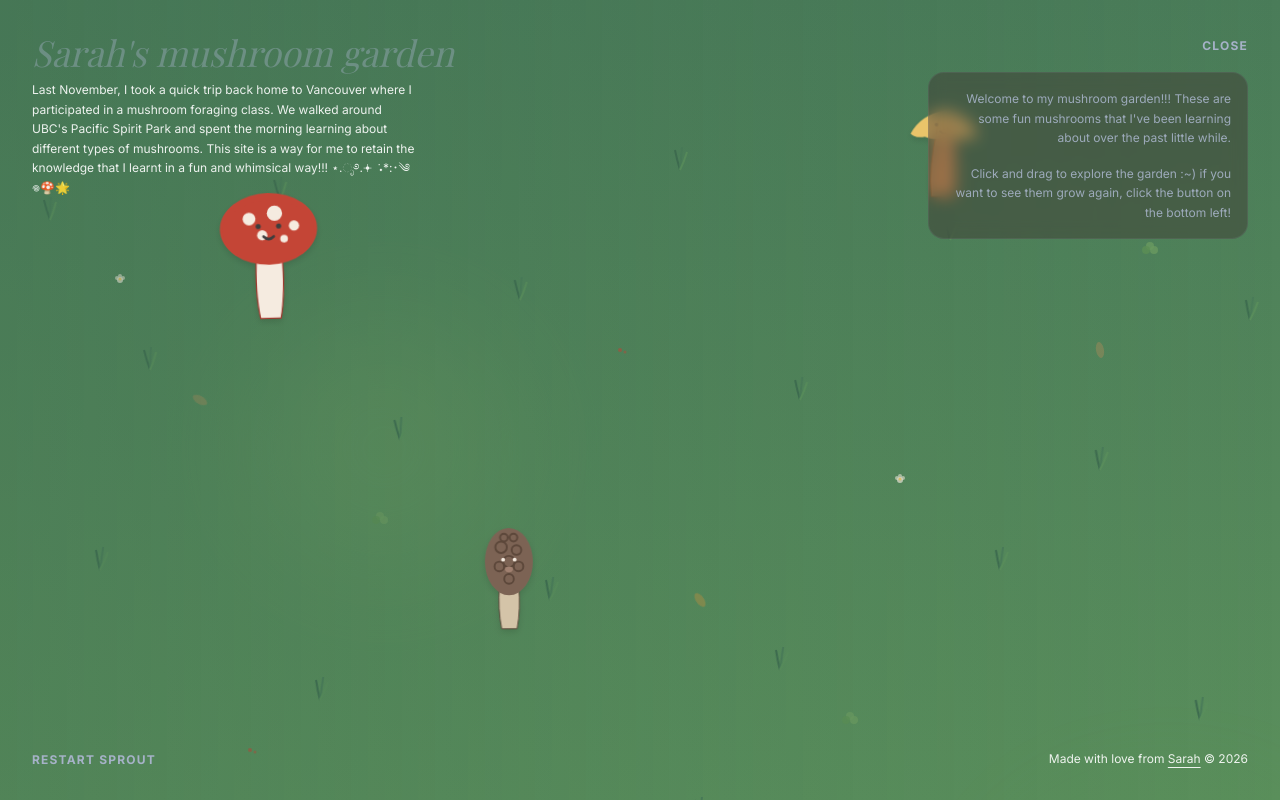
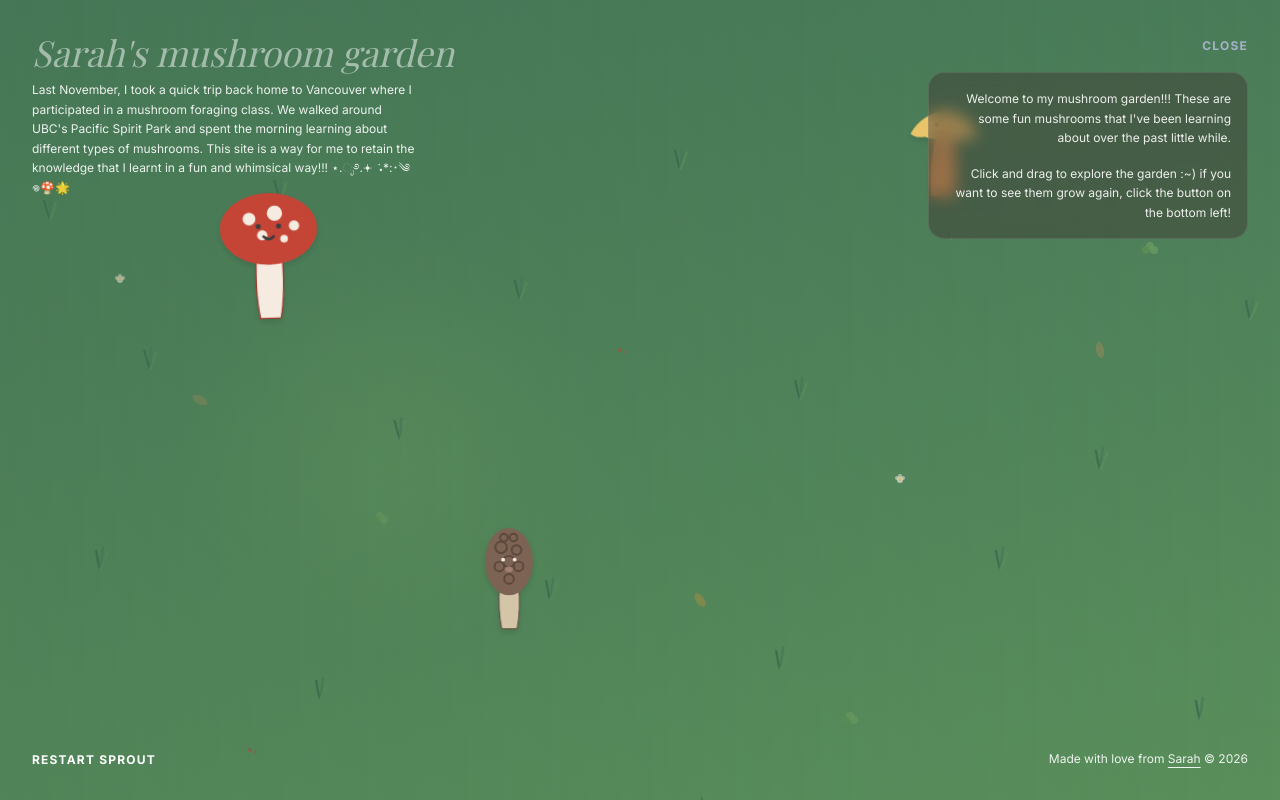
Before and after one commit to sarahdang/mushroom-ftw, a Next.js app: page / in a window 1280 px wide. Both pictures are taken after a click on the button "LEARN MORE". Shown: the top 800 px of the page. Built offline with nearby package versions, Linux system fonts and the light colour scheme; a web font is replaced by a local one.

Commit message:
Update page.tsx

```diff
--- a/app/page.tsx
+++ b/app/page.tsx
@@ -231,7 +231,7 @@ export default function MushroomGarden() {
 
       {/* Sticky top-left title */}
       <div className="fixed top-8 left-8 z-50 space-y-4">
-        <h1 className="font-serif text-3xl md:text-4xl text-[var(--color-bluebell)]/40 italic">
+        <h1 className="font-serif text-3xl md:text-4xl text-[var(--color-white)]/50 italic">
           Sarah's mushroom garden
         </h1>
       </div>
@@ -257,11 +257,11 @@ export default function MushroomGarden() {
             ${isInfoOpen ? "max-h-96 opacity-100" : "max-h-0 opacity-0"}
           `}
         >
-          <div className="space-y-4 p-4 bg-[var(--color-espresso)]/40 rounded-lg backdrop-blur-sm border border-[var(--color-bluebell)]/10">
-            <p className="font-sans text-xs leading-relaxed text-[var(--color-bluebell)]/90">
+          <div className="space-y-4 p-4 bg-[var(--color-espresso)]/40 rounded-lg backdrop-blur-sm border border-[var(--color-white)]/10">
+            <p className="font-sans text-xs leading-relaxed text-[var(--color-white)]/90">
               Welcome to my mushroom garden!!! These are some fun mushrooms that I've been learning about over the past little while.
             </p>
-            <p className="font-sans text-xs leading-relaxed text-[var(--color-bluebell)]/90">
+            <p className="font-sans text-xs leading-relaxed text-[var(--color-white)]/90">
               Click and drag to explore the garden :~) if you want to see them grow again, click the button on the bottom left!
             </p>
           </div>
@@ -271,7 +271,7 @@ export default function MushroomGarden() {
       {/* RESTART SPROUT - bottom left */}
       <button
         onClick={handleRestartSprout}
-        className="fixed bottom-8 left-8 z-50 font-sans text-xs font-bold text-[var(--color-bluebell)] tracking-widest hover:text-[var(--color-berry)] transition-colors uppercase"
+        className="fixed bottom-8 left-8 z-50 font-sans text-xs font-bold text-[var(--color-white)] tracking-widest hover:text-[var(--color-berry)] transition-colors uppercase"
       >
         RESTART SPROUT
       </button>
```
